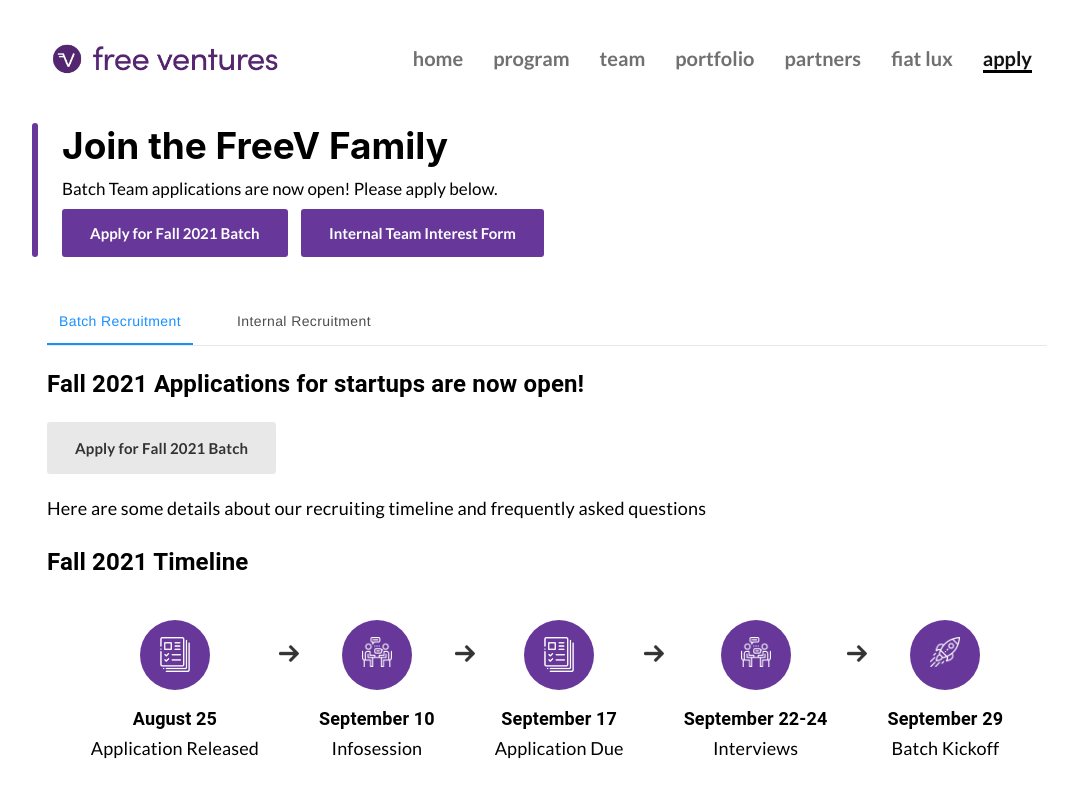
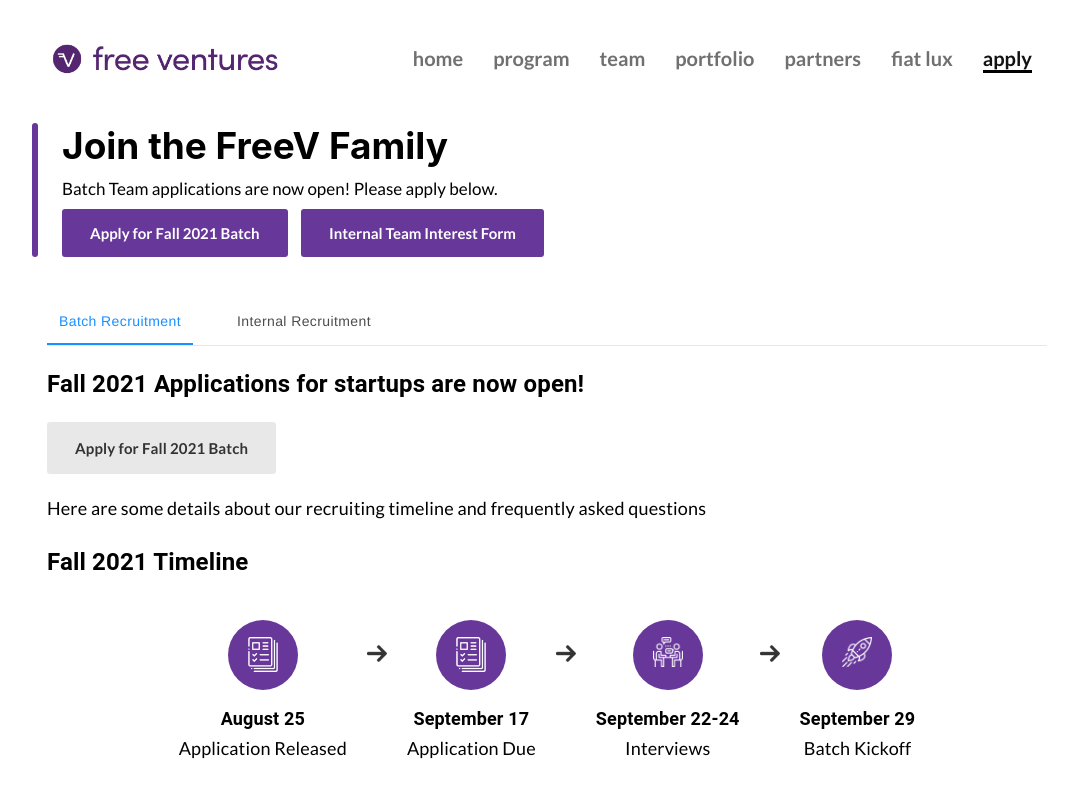
Before and after one commit to Free-Ventures-Cal/website, a React (Create React App) app: page /apply in a window 1280 px wide. Shown: the top 800 px of the page, without its empty margins (93-1171 px from the left). Built offline with nearby package versions, Linux system fonts and the light colour scheme.

Commit message:
Take out infosession and grammar fix

```diff
--- a/src/Components/Apply.js
+++ b/src/Components/Apply.js
@@ -43,11 +43,11 @@ function Apply(props) {
             description: "Application Released",
             image: application
         },
-        {
-            date: "September 10",
-            description: "Infosession",
-            image: interview
-        },
+        // {
+        //     date: "September 10",
+        //     description: "Infosession",
+        //     image: interview
+        // },
         {
             date: "September 17",
             description: "Application Due",
--- a/src/Components/Home.js
+++ b/src/Components/Home.js
@@ -218,7 +218,7 @@ function Home() {
         {
             name: "Jared",
             company: "Polyture",
-            text: "Polyture was just a project... it wasn’t until the batch that I understood the core competencies of the platform and what he should spend his time."
+            text: "Polyture was just a project... it wasn’t until the batch that I understood the core competencies of the platform and what he should spend his time on."
         },
         {
             name: "Rishma",
```
